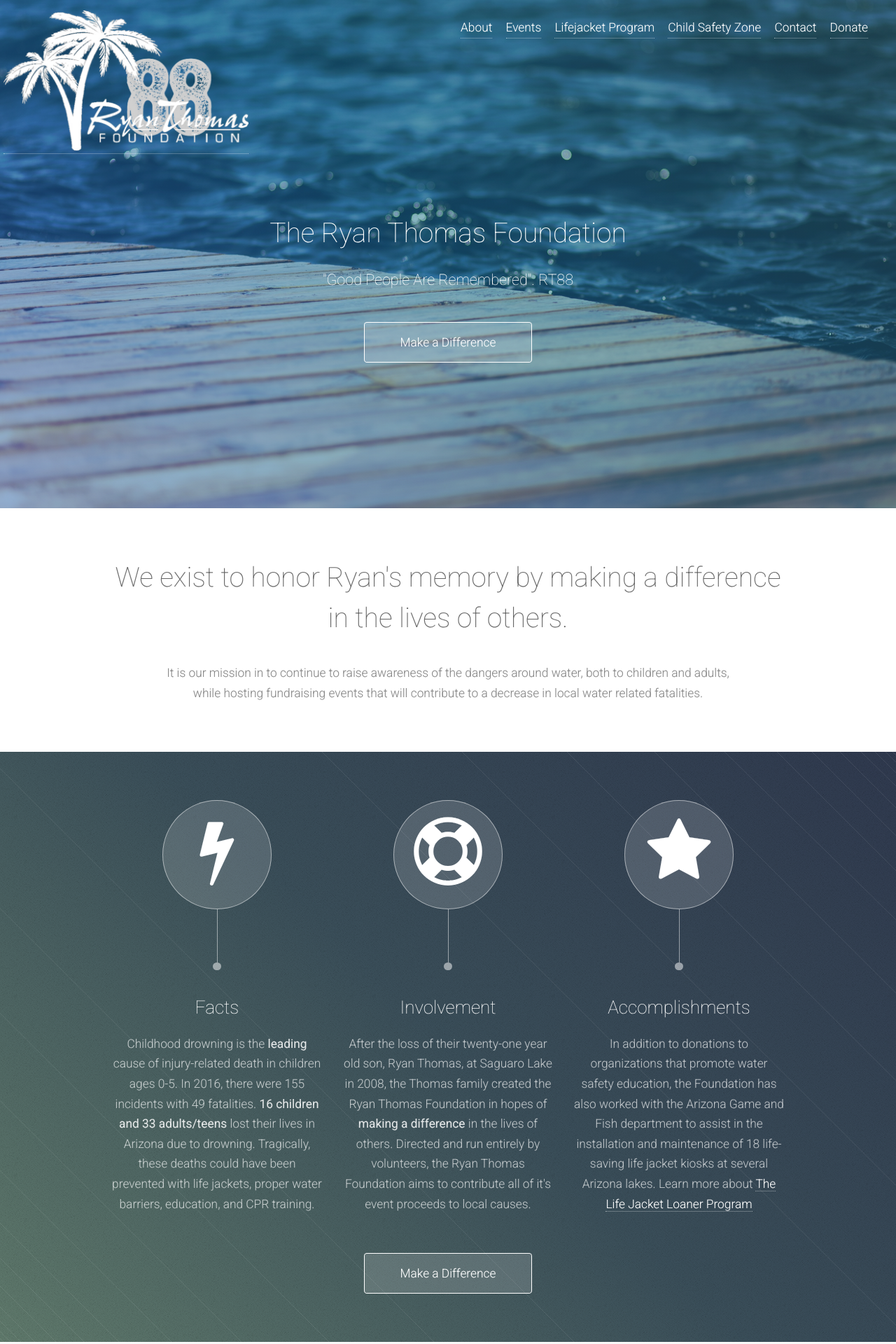
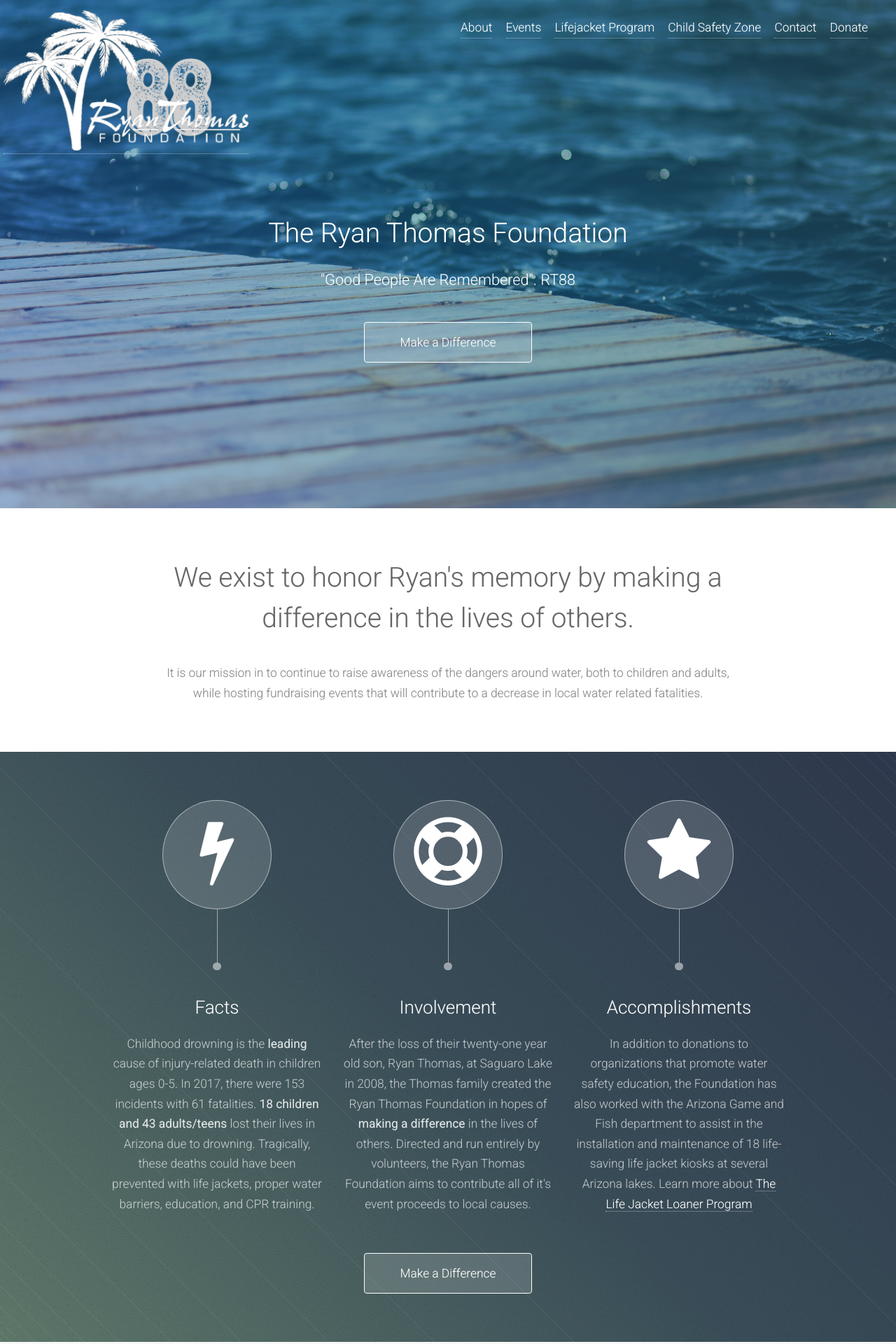
Before and after one commit to theryanthomasfoundation/theryanthomasfoundation.github.io, a Jekyll site: the page built from index.html, in a window 1280 px wide. Shown: the top 1920 px of the page at 70% size. Built offline with Jekyll 4.4.1, drawn with Linux system fonts in a browser that asks for light colours.

Commit message:
updated status and pricing

```diff
--- a/_config.yml
+++ b/_config.yml
@@ -12,7 +12,7 @@
   It is our mission in to continue to raise awareness of the dangers around water, both to children and adults,
   while hosting fundraising events that will contribute to a decrease in local water related fatalities.
 baseurl: "" # the subpath of your site, e.g. /blog
-url: "http://theryanthomasfoundation.com" # the base hostname & protocol for your site
+url: "https://theryanthomasfoundation.com" # the base hostname & protocol for your site
 
 # Build settings
 markdown: kramdown
--- a/_includes/infoboxes.html
+++ b/_includes/infoboxes.html
@@ -7,7 +7,7 @@
           <h3>Facts</h3>
         </header>
         <p>
-          Childhood drowning is the <strong>leading</strong> cause of injury-related death in children ages 0-5. In 2016, there were 155 incidents with 49 fatalities. <strong>16 children and 33 adults/teens</strong> lost their lives in Arizona due to drowning. Tragically, these deaths could have been prevented with life jackets, proper water barriers, education, and CPR training.
+          Childhood drowning is the <strong>leading</strong> cause of injury-related death in children ages 0-5. In 2017, there were 153 incidents with 61 fatalities. <strong>18 children and 43 adults/teens</strong> lost their lives in Arizona due to drowning. Tragically, these deaths could have been prevented with life jackets, proper water barriers, education, and CPR training.
         </p>
       </section>
     </div>
--- a/css/style.css
+++ b/css/style.css
@@ -39,7 +39,7 @@
 	{
 		color: #666;
 		margin: 0 0 1em 0;
-		font-weight: 100;
+		font-weight: 300;
 		line-height: 1.5em;
 	}
 
@@ -1004,7 +1004,7 @@
 			#header header p
 			{
 				margin-top: 1.25em;
-				font-weight: 100;
+				font-weight: 300;
 				padding: 0;
 				font-size: 1.25em;
 				line-height: 1.5em;
@@ -1065,7 +1065,7 @@
 			.main > header h2
 			{
 				font-size: 2.25em;
-				font-weight: 100;
+				font-weight: 300;
 				margin-bottom: 0;
 			}
 
```
Also changed, not shown: _includes/golf.html (+22 -20 lines).
